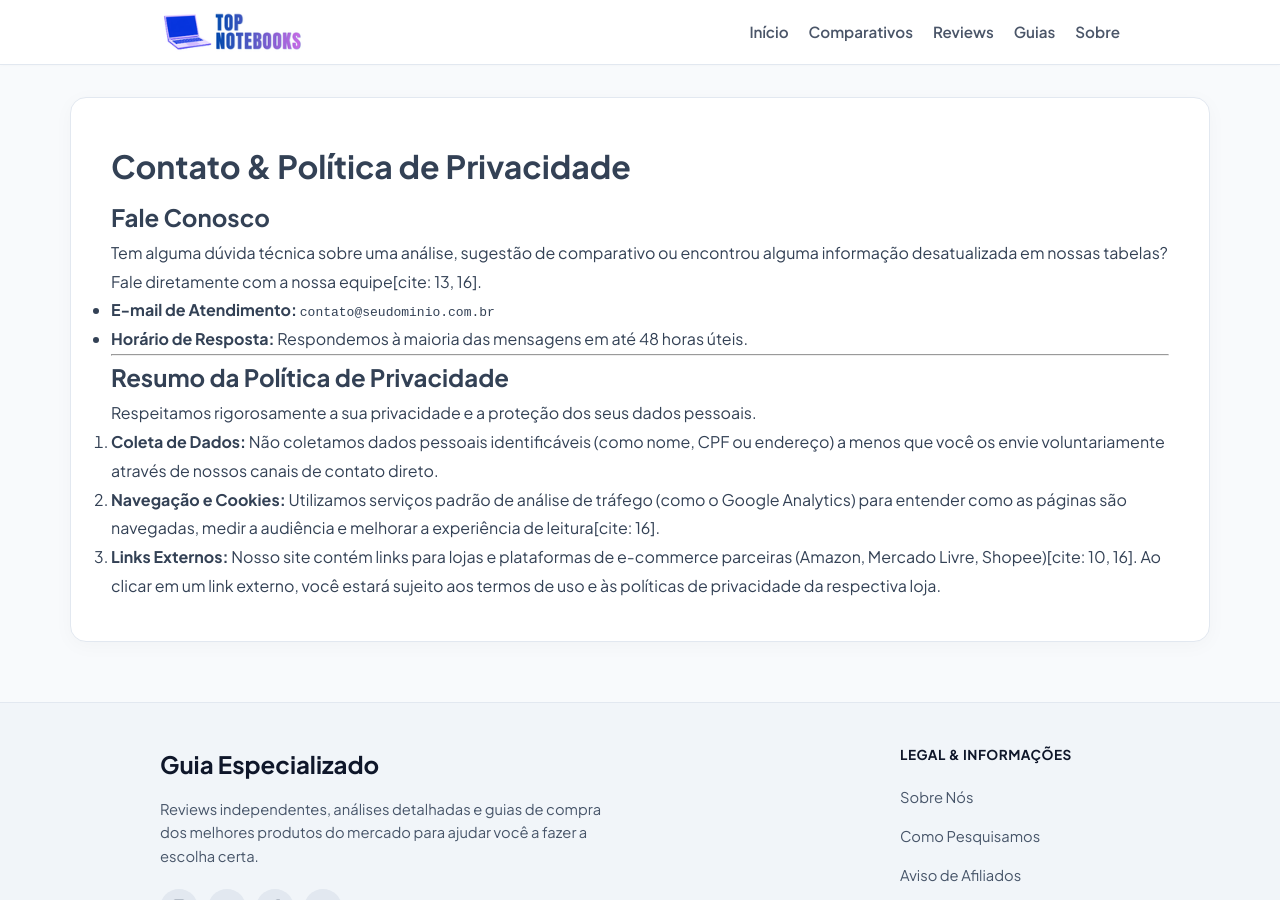
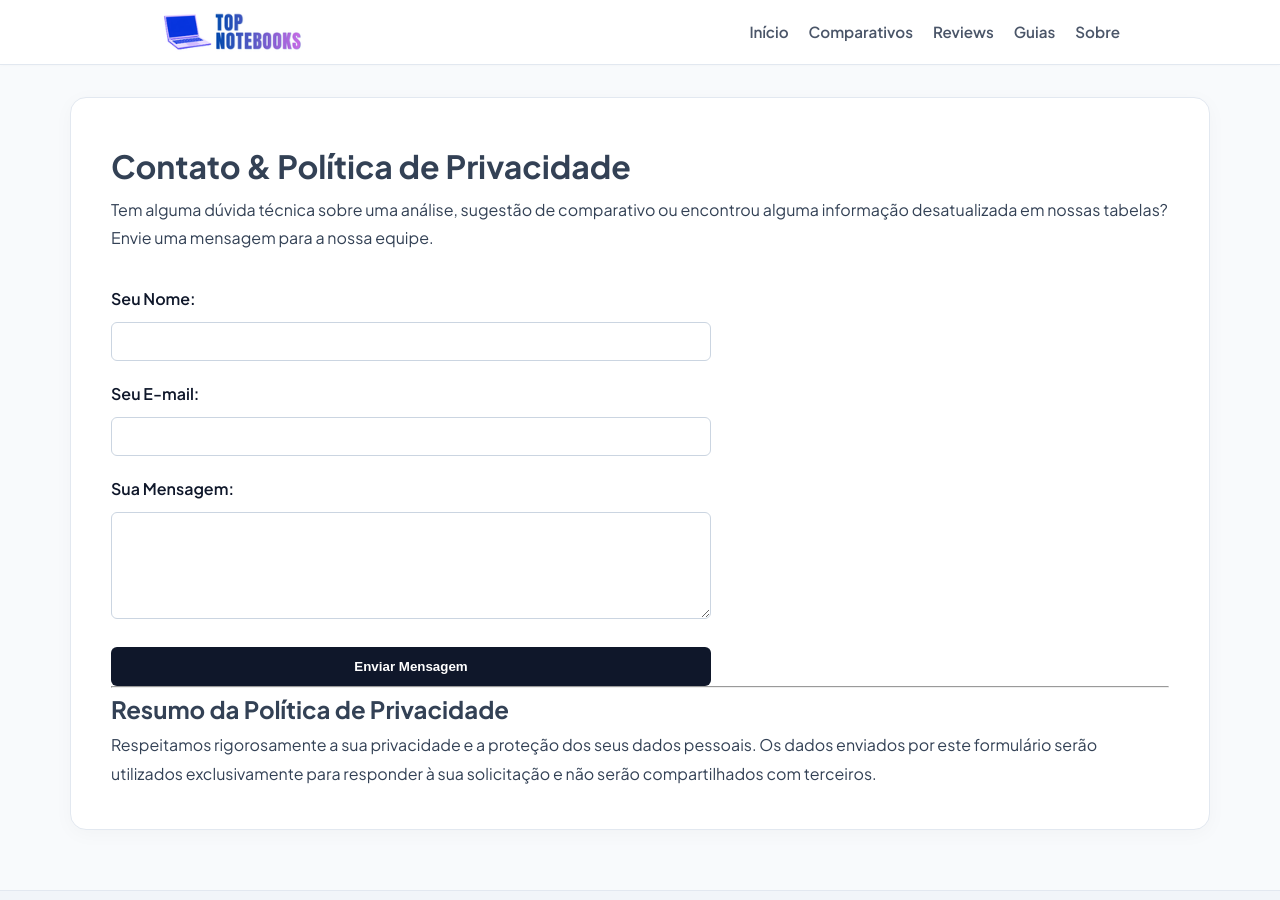
Before and after one commit to membroequipe/SiteReview, a Jekyll site: the page built from contato.md, in a window 1280 px wide and 900 px high. Built offline with Jekyll 4.4.1, drawn with Linux system fonts in a browser that asks for light colours.

Commit message:
Update contato.md

```diff
--- a/contato.md
+++ b/contato.md
@@ -7,19 +7,34 @@ description: "Entre em contato com a Equipe de Análises e conheça os nossos co
 
 # Contato & Política de Privacidade
 
-## Fale Conosco
+Tem alguma dúvida técnica sobre uma análise, sugestão de comparativo ou encontrou alguma informação desatualizada em nossas tabelas? Envie uma mensagem para a nossa equipe.
 
-Tem alguma dúvida técnica sobre uma análise, sugestão de comparativo ou encontrou alguma informação desatualizada em nossas tabelas? Fale diretamente com a nossa equipe[cite: 13, 16].
+<!-- Substitua 'seu-id-do-formspree' pelo código que o Formspree te der ao criar o formulário -->
+<form action="https://formspree.io/f/seu-id-do-formspree" method="POST" style="max-width: 600px; margin-top: 2rem; display: flex; flex-direction: column; gap: 1.2rem;">
 
-* **E-mail de Atendimento:** `contato@seudominio.com.br`
-* **Horário de Resposta:** Respondemos à maioria das mensagens em até 48 horas úteis.
+  <div>
+    <label for="name" style="display: block; margin-bottom: 0.5rem; font-weight: 600; color: #0f172a;">Seu Nome:</label>
+    <input type="text" id="name" name="name" required style="width: 100%; padding: 10px; border: 1px solid #cbd5e1; border-radius: 6px; font-family: 'Plus Jakarta Sans', sans-serif;">
+  </div>
+
+  <div>
+    <label for="email" style="display: block; margin-bottom: 0.5rem; font-weight: 600; color: #0f172a;">Seu E-mail:</label>
+    <input type="email" id="email" name="email" required style="width: 100%; padding: 10px; border: 1px solid #cbd5e1; border-radius: 6px; font-family: 'Plus Jakarta Sans', sans-serif;">
+  </div>
+
+  <div>
+    <label for="message" style="display: block; margin-bottom: 0.5rem; font-weight: 600; color: #0f172a;">Sua Mensagem:</label>
+    <textarea id="message" name="message" rows="5" required style="width: 100%; padding: 10px; border: 1px solid #cbd5e1; border-radius: 6px; font-family: 'Plus Jakarta Sans', sans-serif;"></textarea>
+  </div>
+
+  <button type="submit" style="background-color: #0f172a; color: #ffffff; padding: 12px 20px; border: none; border-radius: 6px; font-weight: 600; cursor: pointer; transition: background 0.2s;">
+    Enviar Mensagem
+  </button>
+
+</form>
 
 ---
 
 ## Resumo da Política de Privacidade
 
-Respeitamos rigorosamente a sua privacidade e a proteção dos seus dados pessoais.
-
-1. **Coleta de Dados:** Não coletamos dados pessoais identificáveis (como nome, CPF ou endereço) a menos que você os envie voluntariamente através de nossos canais de contato direto.
-2. **Navegação e Cookies:** Utilizamos serviços padrão de análise de tráfego (como o Google Analytics) para entender como as páginas são navegadas, medir a audiência e melhorar a experiência de leitura[cite: 16].
-3. **Links Externos:** Nosso site contém links para lojas e plataformas de e-commerce parceiras (Amazon, Mercado Livre, Shopee)[cite: 10, 16]. Ao clicar em um link externo, você estará sujeito aos termos de uso e às políticas de privacidade da respectiva loja.
+Respeitamos rigorosamente a sua privacidade e a proteção dos seus dados pessoais. Os dados enviados por este formulário serão utilizados exclusivamente para responder à sua solicitação e não serão compartilhados com terceiros.
```
